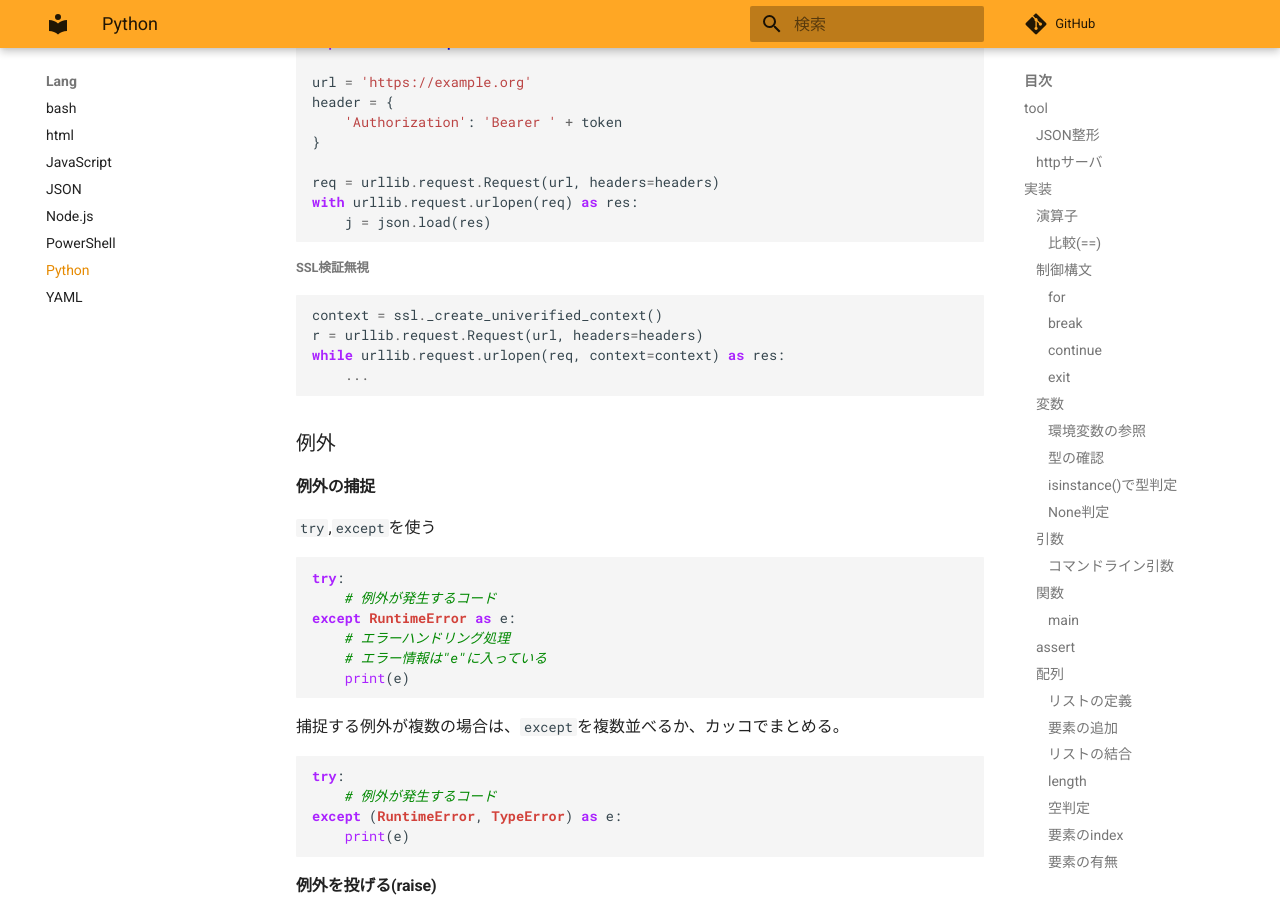
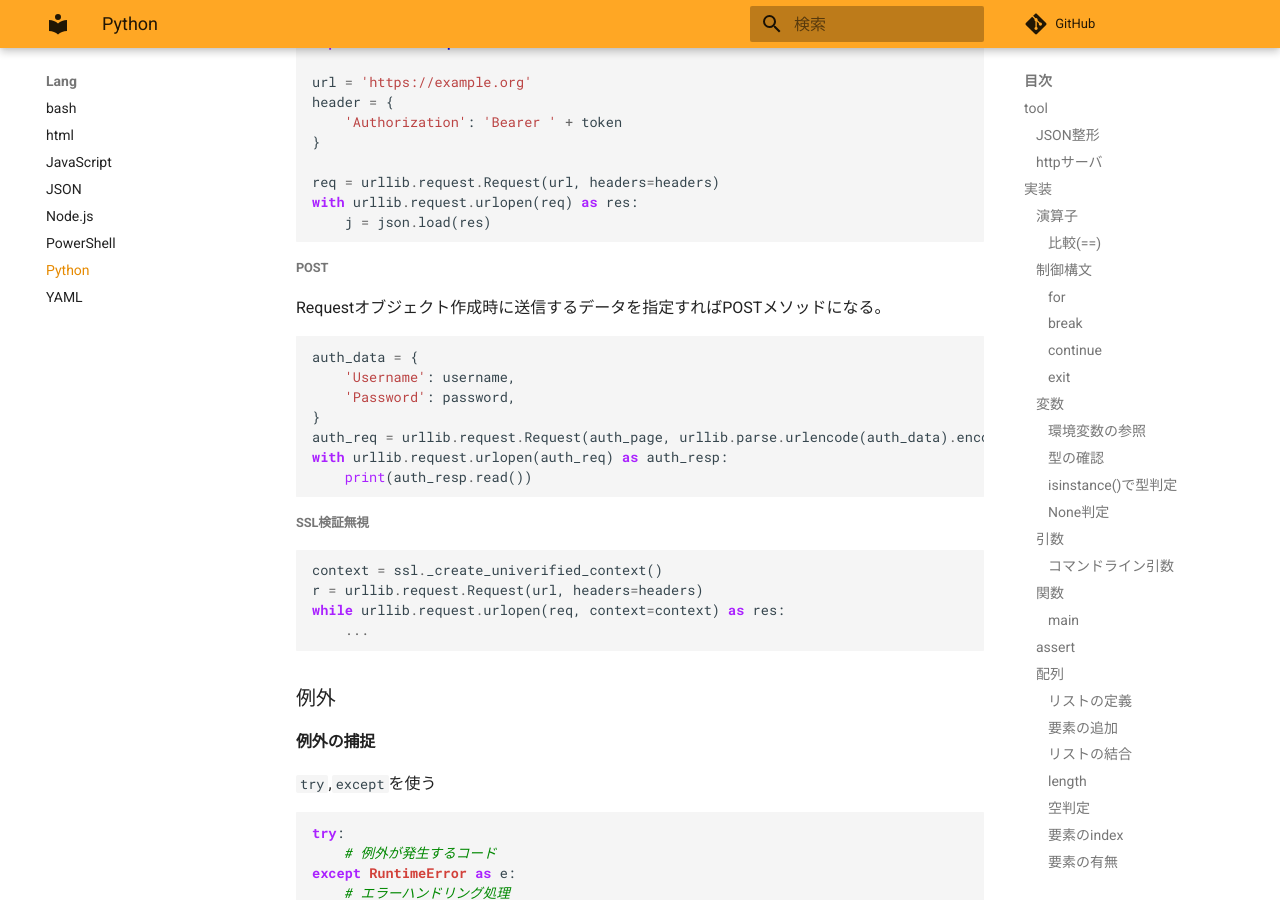
Before and after one commit to zaki-lknr/docs, an MkDocs documentation site: the page built from docs/lang/python.md, in a window 1280 px wide and 900 px high, scrolled down 14559 px. Built offline with MkDocs 1.6.1 and Material for MkDocs 9.7.7, drawn with Linux system fonts in a browser that asks for light colours; comment, search, counter and statistics services are not loaded.

Commit message:
add: lang/python: urllib.requestでpost

````diff
--- a/docs/lang/python.md
+++ b/docs/lang/python.md
@@ -780,6 +780,20 @@ with urllib.request.urlopen(req) as res:
     j = json.load(res)
 ```
 
+##### POST
+
+Requestオブジェクト作成時に送信するデータを指定すればPOSTメソッドになる。
+
+```python
+auth_data = {
+    'Username': username,
+    'Password': password,
+}
+auth_req = urllib.request.Request(auth_page, urllib.parse.urlencode(auth_data).encode('ascii'))
+with urllib.request.urlopen(auth_req) as auth_resp:
+    print(auth_resp.read())
+```
+
 ##### SSL検証無視
 
 ```python
````
